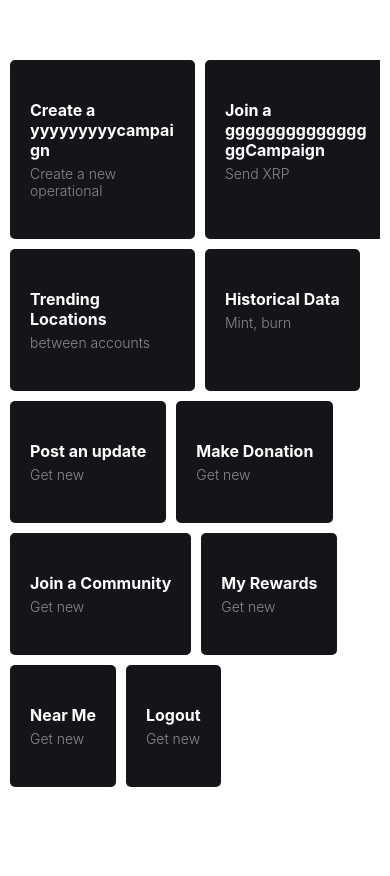
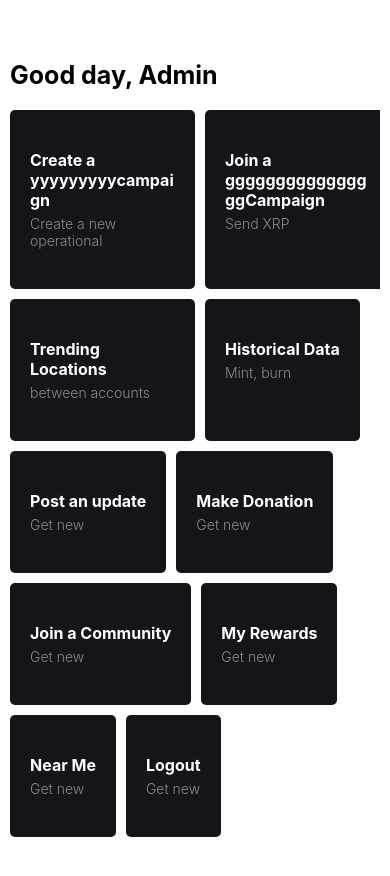
Before and after one commit to EmekaAgara/emodnet-app, a React Native app: screen /Home in a window 390 px wide. Before the commit the page ends 844 px from the top, so only its background shows below. Built offline with nearby package versions, Linux system fonts and the light colour scheme.

Commit message:
home screens

```diff
--- a/screens/Home.js
+++ b/screens/Home.js
@@ -114,7 +114,7 @@ const HomeOperationalWallet = () => {
 
     <View style={styles.container} behavior="padding">
 
-    {/* <Text style={styles.HelloText}>Good day, Admin</Text> */}
+    <Text style={styles.HelloText}>Good day, Admin</Text>
 
       <FlatList
       data={data}
```
